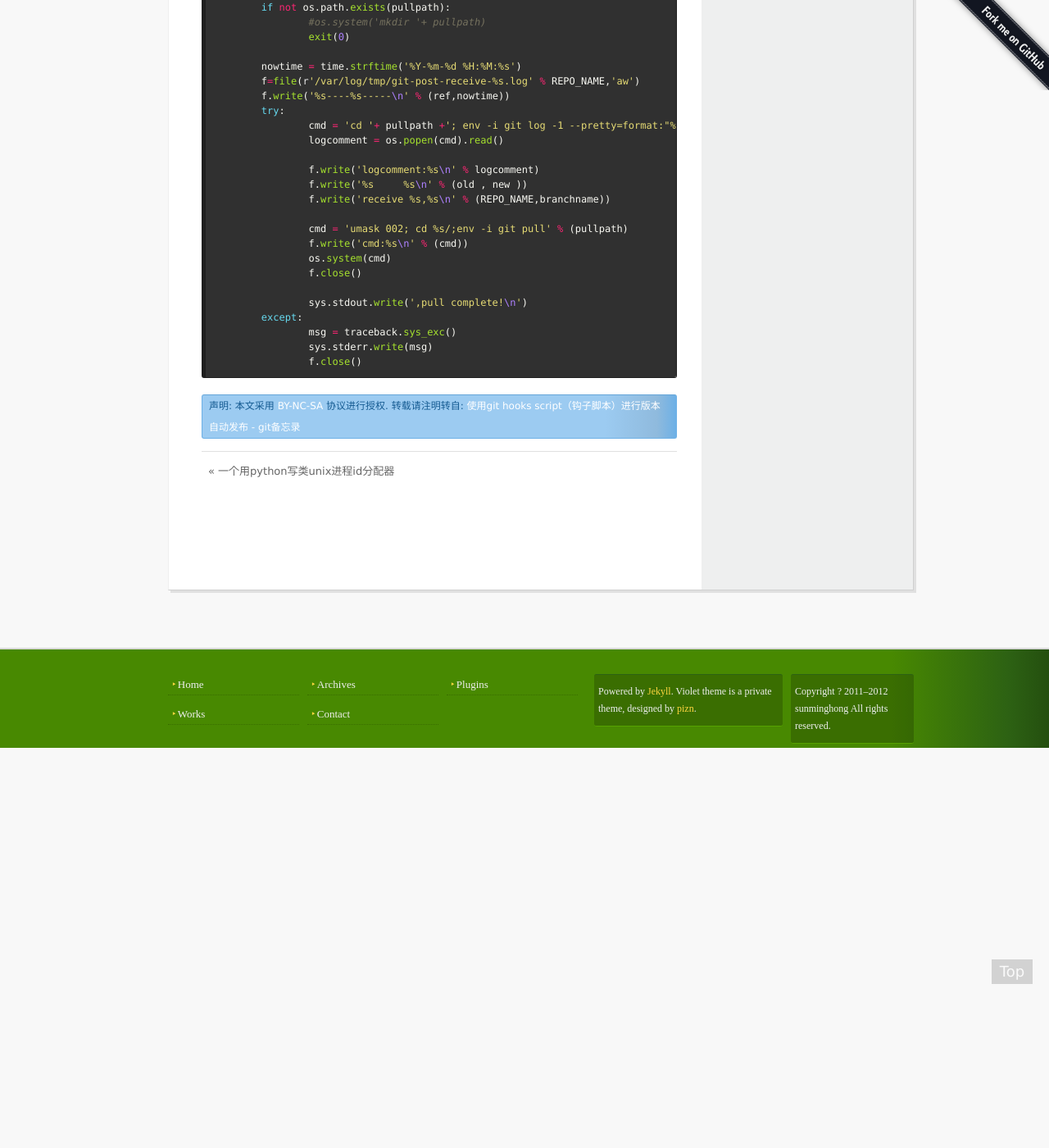
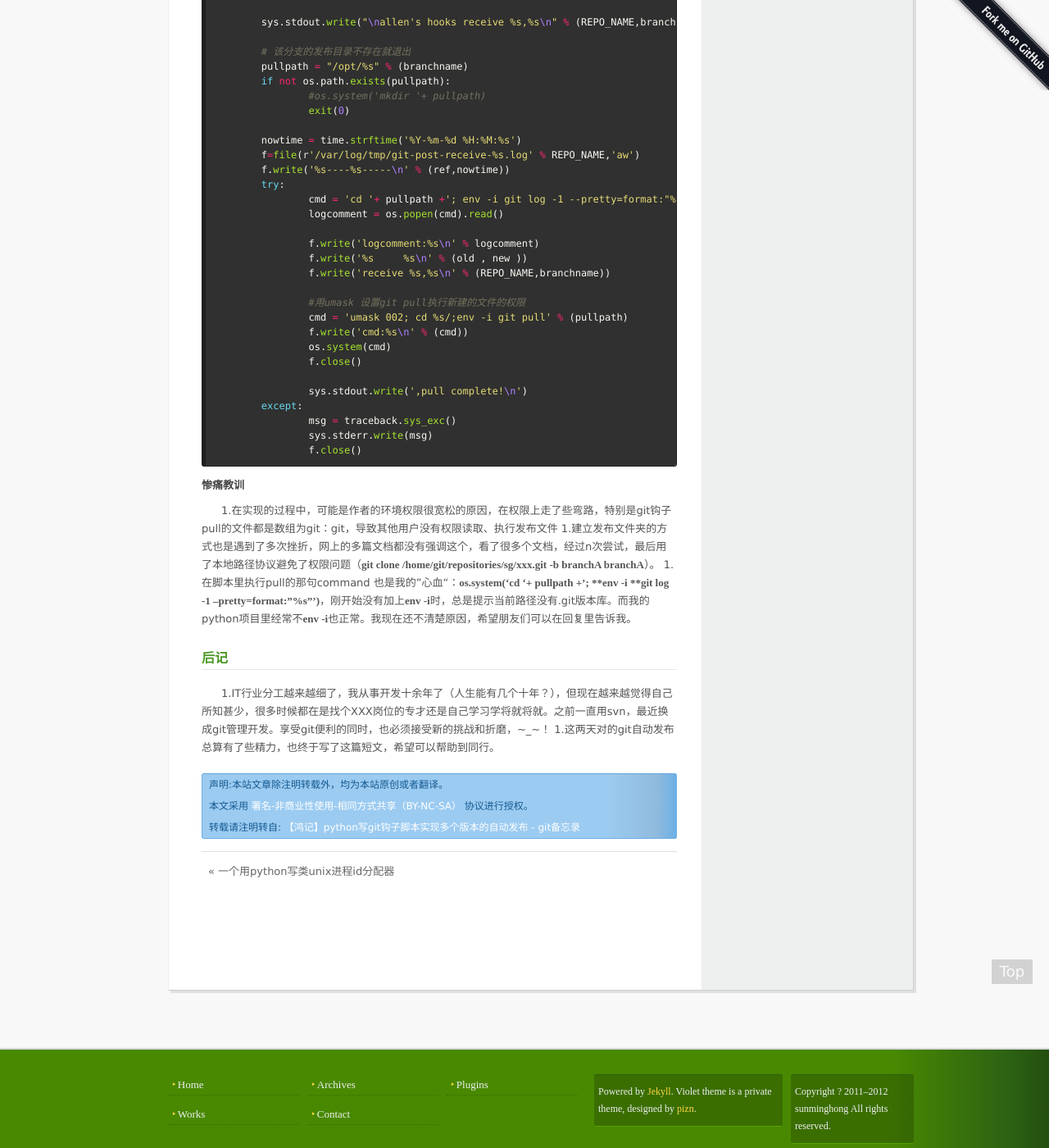
Before and after one commit to sunminghong/sunminghong.github.com, a Jekyll site: the page built from _posts/2012-12-19-git-auto-pub.md, in a window 1280 px wide and 1400 px high, scrolled down 1691 px. Shown: the whole window at 82% size. Built offline with Jekyll 4.4.1, drawn with Linux system fonts in a browser that asks for light colours; Markdown is read by kramdown in place of the engine named in the settings; comment, search, counter and statistics services are not loaded; some of the changed text lies outside the part shown.

Commit message:
1.modify weibo icon css;2.finish git-auto-pub.md;

```diff
--- a/_includes/follow.html
+++ b/_includes/follow.html
@@ -3,7 +3,7 @@
                     <article class="violet-attent-det fn-clear">
                         <ul class="fn-right">
                             <li><a href="https://github.com/sunminghong" target="_blank" class="v-github" rel="nofollow"><span>GitHub</span></a></li>
-                            <li><a href="http://weibo.com/5d13cn" target="_blank" class="v-twitter" rel="nofollow"><span>weibo.com</span></a></li>
+                            <li><a href="http://weibo.com/5d13" target="_blank" class="v-weibo" rel="nofollow"><span>weibo.com</span></a></li>
                             <li><a href="mailto:5d13.cn@gmail.com" target="_blank" class="v-rss" rel="nofollow"><span>email</span></a></li>
                         </ul>
                     </article>
--- a/_layouts/post.html
+++ b/_layouts/post.html
@@ -16,13 +16,14 @@ isPost: true
                 <div class="violet-post-det fn-clear">
                     <div class="ui-grid-15 v-post-detail">
                         <div class="v-entry">
-                            <h1 class="title">{{ page.title }}</h1>
+							<h1 class="title"><a href="{{ page.url }}" title="{{ page.title }}">{{ page.title }}</a></h1>
                             <p class="meta"><time class="date" pubdate="{{ page.date | date_to_utc | date: '%Y-%m-%d' }}">{{ page.date | date_to_utc | date: "%Y-%m-%d" }}</time> By <a href="/contact.html" class="author" title="author">sunminghong</a><g:plusone size="small"></g:plusone></p>
                             <p class="description">{{ page.description }}</p>
                             {{ content }}
                         </div>
                         <div class="v-announce">
-                            <p>声明: 本文采用 <a href="http://creativecommons.org/licenses/by-nc-sa/3.0/" target="_blank" rel="nofollow" title="署名-非商业性使用-相同方式共享">BY-NC-SA</a> 协议进行授权. 转载请注明转自: <a href="{{ page.url }}" title="{{ page.title }}" rel="nofollow">{{ page.title }}</a></p>
+							<p>声明:本站文章除注明转载外，均为本站原创或者翻译。 <br/>本文采用 <a href="http://creativecommons.org/licenses/by-nc-sa/3.0/" target="_blank" rel="nofollow" title="署名-非商业性使用-相同方式共享">署名-非商业性使用-相同方式共享（BY-NC-SA）</a> 协议进行授权。<br/> 转载请注明转自: <a href="{{ page.url }}" title="{{ page.title }}" rel="nofollow">【鸿记】{{ page.title }}</a></p>
+
                         </div>
                         <nav class="v-pagination">
                             {% if page.previous %}
--- a/_posts/2012-12-19-git-auto-pub.md
+++ b/_posts/2012-12-19-git-auto-pub.md
@@ -1,9 +1,10 @@
 ---
 layout: post
-title: 使用git hooks script（钩子脚本）进行版本自动发布 - git备忘录
+title: python写git钩子脚本实现多个版本的自动发布 - git备忘录
 description: 本文记录了孙铭鸿在实际的游戏开发中，通过git 分支或标签自动发不多个版本的实现过程及相关脚本。
 keywords: git,hooks,script,branch,tag,钩子,脚本,分支,标签,游戏开发，备忘录
 ---
+
 ###干货备忘录
 ######本文的适应环境及声明
 * 发布文件夹所在的服务器上有git版本库
@@ -44,6 +45,7 @@ import subprocess
 from datetime import datetime
 
 def git(args):
+	'''取得执行git命令的输出字符'''
     args = ['git'] + args
     git = subprocess.Popen(args, stdout = subprocess.PIPE)
     details = git.stdout.read()
@@ -51,6 +53,7 @@ def git(args):
     return details
 
 def get_repo_name():
+	'''读取当前提交的版本库的名称'''
     if git(['rev-parse','--is-bare-repository']) == 'true':
         name = os.path.basename(os.getcwd())
         if name.endswith('.git'):
@@ -62,10 +65,13 @@ def get_repo_name():
 REPO_NAME = get_repo_name()
 
 if __name__ == '__main__':
+	#读取git调用钩子时的参数
     for line in sys.stdin.xreadlines():
         old, new, ref = line.strip().split(' ')
 
+	#取得分支名
 	branchname = ref.replace('refs/heads/','')
+
 	sys.stdout.write("\nallen's hooks receive %s,%s\n" % (REPO_NAME,branchname))
 
 	# 该分支的发布目录不存在就退出
@@ -85,6 +91,7 @@ if __name__ == '__main__':
 		f.write('%s	%s\n' % (old , new ))
 		f.write('receive %s,%s\n' % (REPO_NAME,branchname))
 
+		#用umask 设置git pull执行新建的文件的权限
 		cmd = 'umask 002; cd %s/;env -i git pull' % (pullpath)
 		f.write('cmd:%s\n' % (cmd))
 		os.system(cmd)
@@ -96,3 +103,12 @@ if __name__ == '__main__':
 		sys.stderr.write(msg)
 		f.close()
 {% endhighlight %}
+
+######惨痛教训
+1.在实现的过程中，可能是作者的环境权限很宽松的原因，在权限上走了些弯路，特别是git钩子pull的文件都是数组为git：git，导致其他用户没有权限读取、执行发布文件
+1.建立发布文件夹的方式也是遇到了多次挫折，网上的多篇文档都没有强调这个，看了很多个文档，经过n次尝试，最后用了本地路径协议避免了权限问题（**git clone /home/git/repositories/sg/xxx.git -b branchA branchA**）。
+1.在脚本里执行pull的那句command 也是我的”心血“：**os.system('cd '+ pullpath +'; **env -i **git log -1 --pretty=format:"%s"')**，刚开始没有加上**env -i**时，总是提示当前路径没有.git版本库。而我的python项目里经常不**env -i**也正常。我现在还不清楚原因，希望朋友们可以在回复里告诉我。
+
+###后记
+1.IT行业分工越来越细了，我从事开发十余年了（人生能有几个十年？），但现在越来越觉得自己所知甚少，很多时候都在是找个XXX岗位的专才还是自己学习学将就将就。之前一直用svn，最近换成git管理开发。享受git便利的同时，也必须接受新的挑战和折磨，~_~！
+1.这两天对的git自动发布总算有了些精力，也终于写了这篇短文，希望可以帮助到同行。
```
